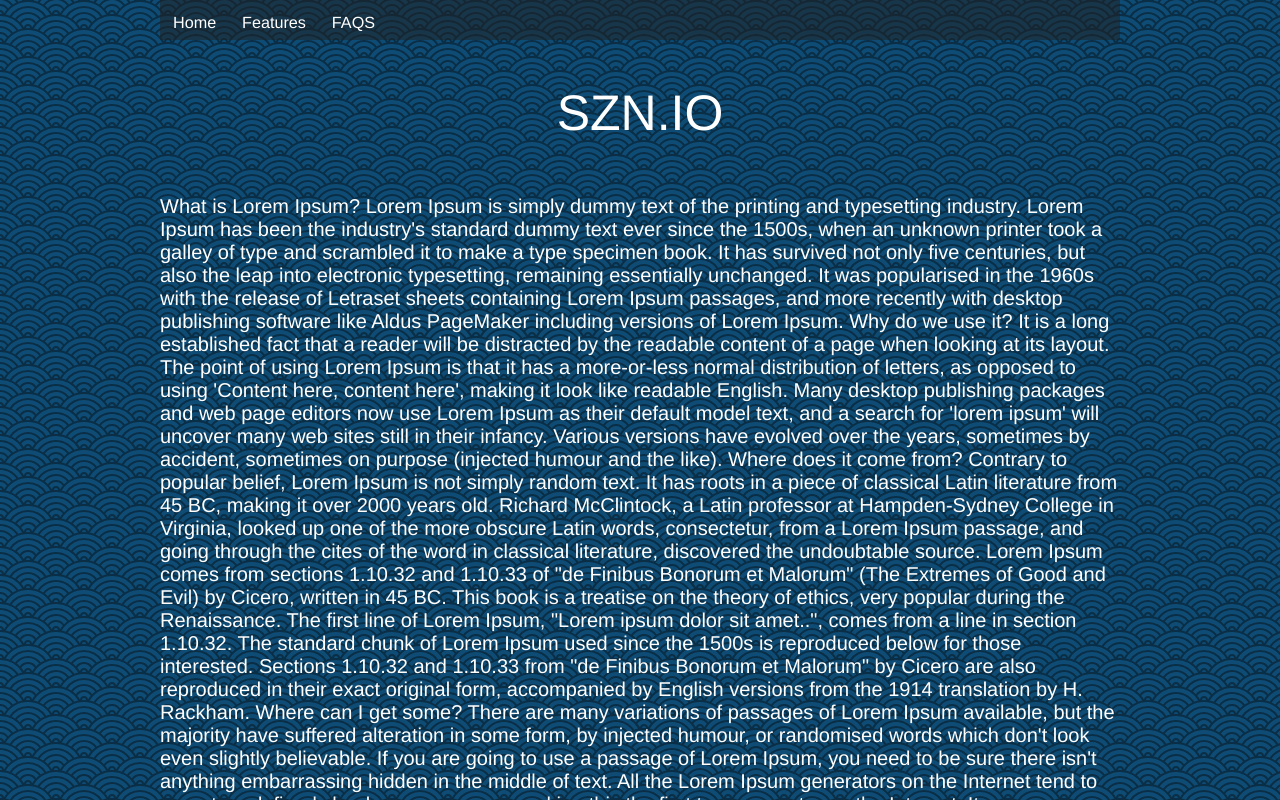
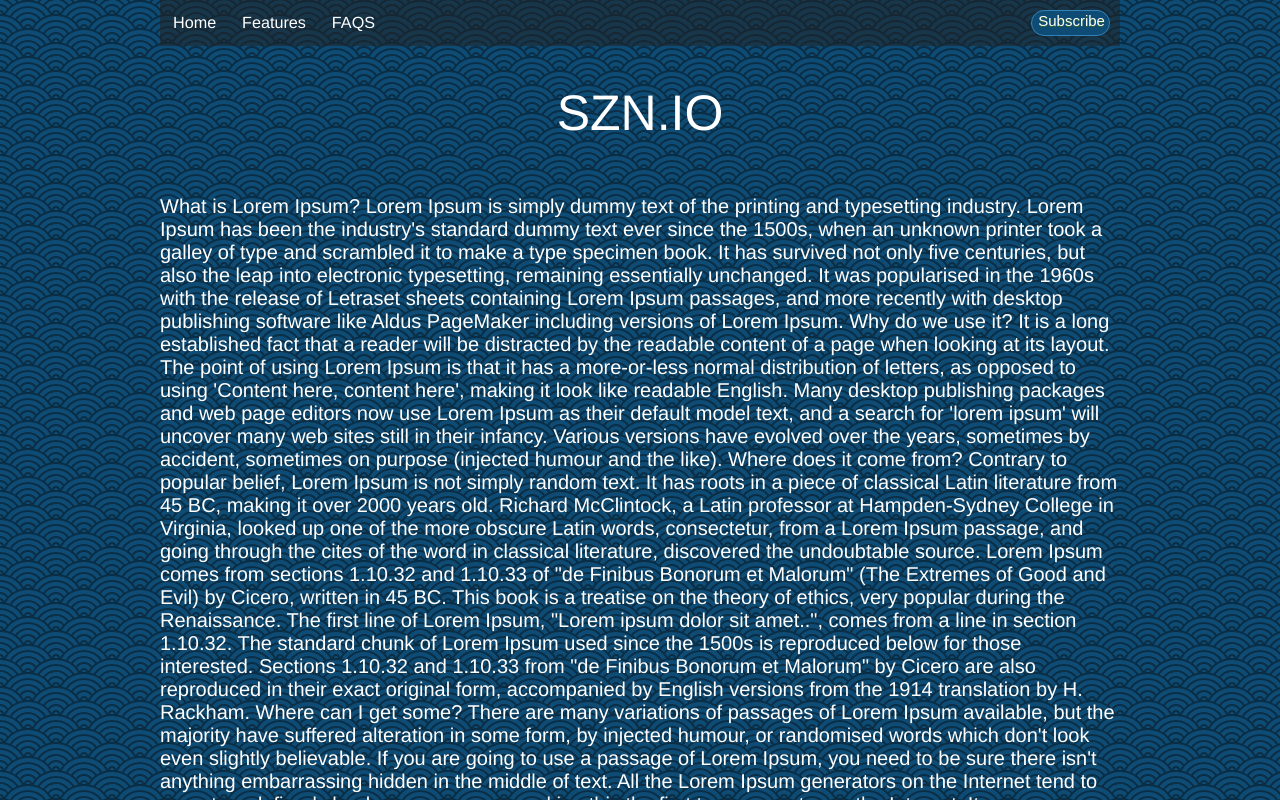
Before and after one commit to radicalkidd/mvp-landing-page, a React app: page / in a window 1280 px wide. Shown: the top 800 px of the page. Built offline with nearby package versions, Linux system fonts and the light colour scheme; the HTML template or start-up script is replaced by a standard one.

Commit message:
Add Subscribe button and  refactor code

```diff
--- a/client/src/components/Head.jsx
+++ b/client/src/components/Head.jsx
@@ -16,6 +16,7 @@ const Head = () => {
               </ul>
             </nav>
           </div>
+          <button className="subscribe-button">Subscribe</button>
         </div>
       </div>
     </div>
--- a/client/src/styles/style.css
+++ b/client/src/styles/style.css
@@ -69,21 +69,23 @@ p, span, a, div {
 }
 
 .nav-view-wrapper {
+  display: flex;
+  flex-direction: row;
   width: 100vw;
-  height: 8rem;
   background-color: rgba(0, 0, 0, 0);
   position: relative;
   z-index: 1;
 }
 
 .nav-view-contentWrapper {
+  display: flex;
+  flex-direction: row;
   box-sizing: border-box;
   margin: 0;
   min-width: 0;
   width: 75%;
   margin-left: auto;
   margin-right: auto;
-  display: flex;
   background: rgba(34, 32, 32, 0.5);
 }
 
@@ -94,8 +96,6 @@ p, span, a, div {
 }
 
 .nav-links {
-  display: flex;
-  flex-direction: row;
   -webkit-box-pack: justify;
   justify-content: space-between;
   width: 100%;
@@ -106,7 +106,6 @@ p, span, a, div {
 
 .nav-link-items {
   display: flex;
-  flex-direction: row;
   width: 100%;
   justify-content: space-between;
 }
@@ -117,6 +116,35 @@ p, span, a, div {
   overflow: hidden;
   padding: 1em;
 }
+
+.subscribe-button {
+  display: flex;
+  margin: 10px 10px 10px auto;
+  height: 1.75em;
+  width: 5.25em;
+  /* break */
+	background-color: #0f4c75;
+	border-radius:28px;
+	border:1px solid #3282b8;
+	/* display:inline-block; */
+	cursor:pointer;
+	color:#ffffff;
+	font-family:Arial;
+	font-size:15px;
+	/* padding:12px 25px; */
+	text-decoration:none;
+	text-shadow:0px 1px 0px #2f6627;
+}
+
+.subscribe-button:hover {
+	background-color:#3282b8;
+}
+.subscribe-button:active {
+	position:relative;
+	top:1px;
+}
+
+
 
 /* ----------------------------------- */
 /* Intro Component */
```
Also changed, not shown: 1 other file (tests, documents, lock files or other folders).
